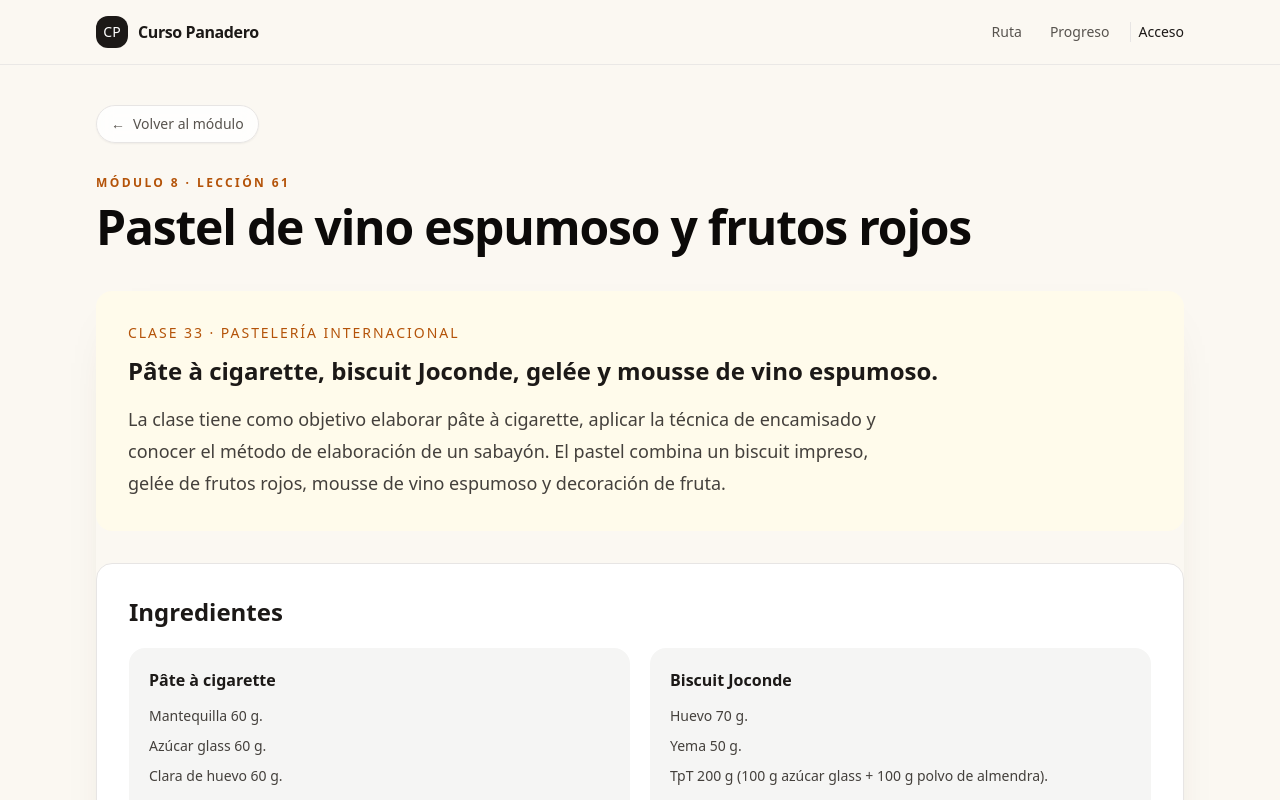
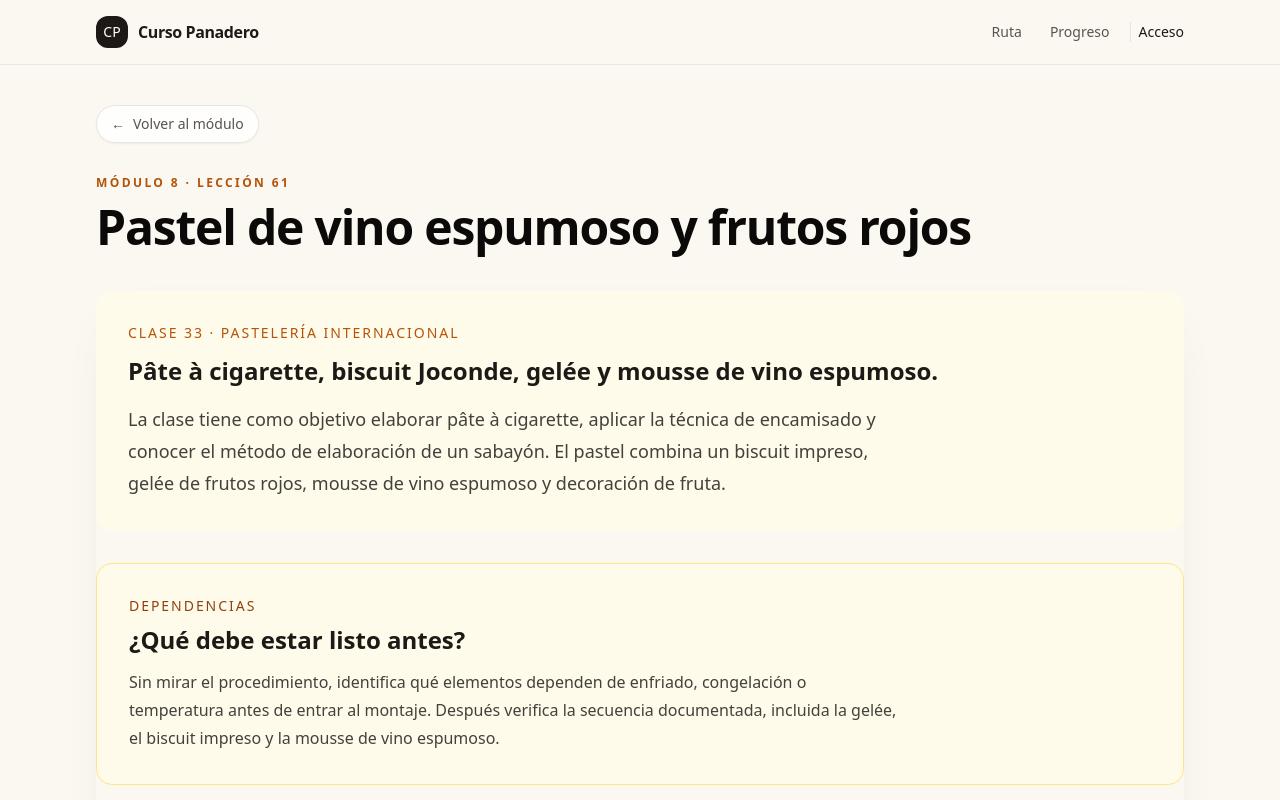
Before and after one commit to Drworm82/CursoPanadero, a Next.js app: page /leccion-pastel-vino-espumoso-frutos-rojos in a window 1280 px wide. Shown: the top 800 px of the page. Built offline with nearby package versions, Linux system fonts and the light colour scheme; no server answers.

Commit message:
pedagogia: dependencias en montaje contemporaneo

```diff
--- a/pages/leccion-pastel-vino-espumoso-frutos-rojos.js
+++ b/pages/leccion-pastel-vino-espumoso-frutos-rojos.js
@@ -15,6 +15,8 @@ export default function LessonPage() {
             mousse de vino espumoso y decoración de fruta.
           </p>
         </section>
+
+        <section className="rounded-2xl border border-amber-200 bg-amber-50 p-6 sm:p-8"><p className="text-sm font-medium uppercase tracking-[0.14em] text-amber-800">Dependencias</p><h2 className="mt-2 text-2xl font-semibold text-stone-900">¿Qué debe estar listo antes?</h2><p className="mt-3 max-w-3xl leading-7 text-stone-700">Sin mirar el procedimiento, identifica qué elementos dependen de enfriado, congelación o temperatura antes de entrar al montaje. Después verifica la secuencia documentada, incluida la gelée, el biscuit impreso y la mousse de vino espumoso.</p></section>
 
         <section className="rounded-2xl border border-stone-200 bg-white p-6 sm:p-8">
           <h2 className="text-2xl font-semibold text-stone-900">Ingredientes</h2>
```
